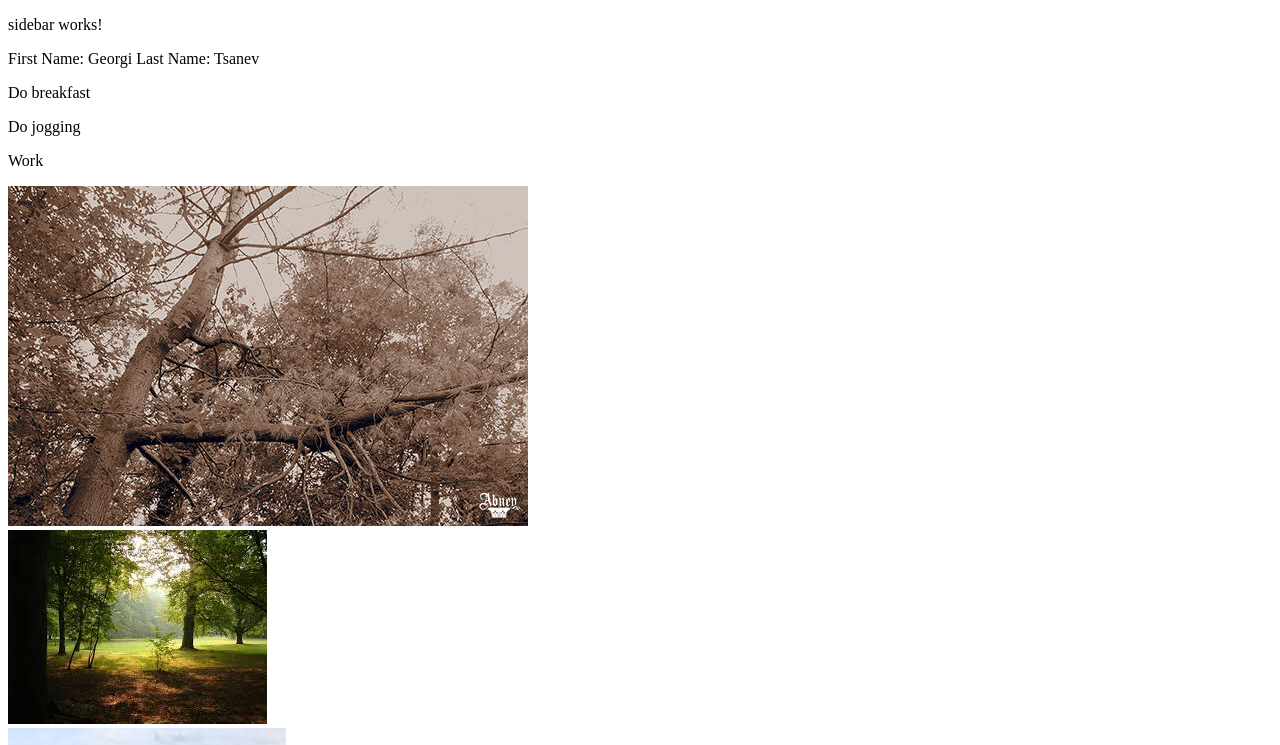
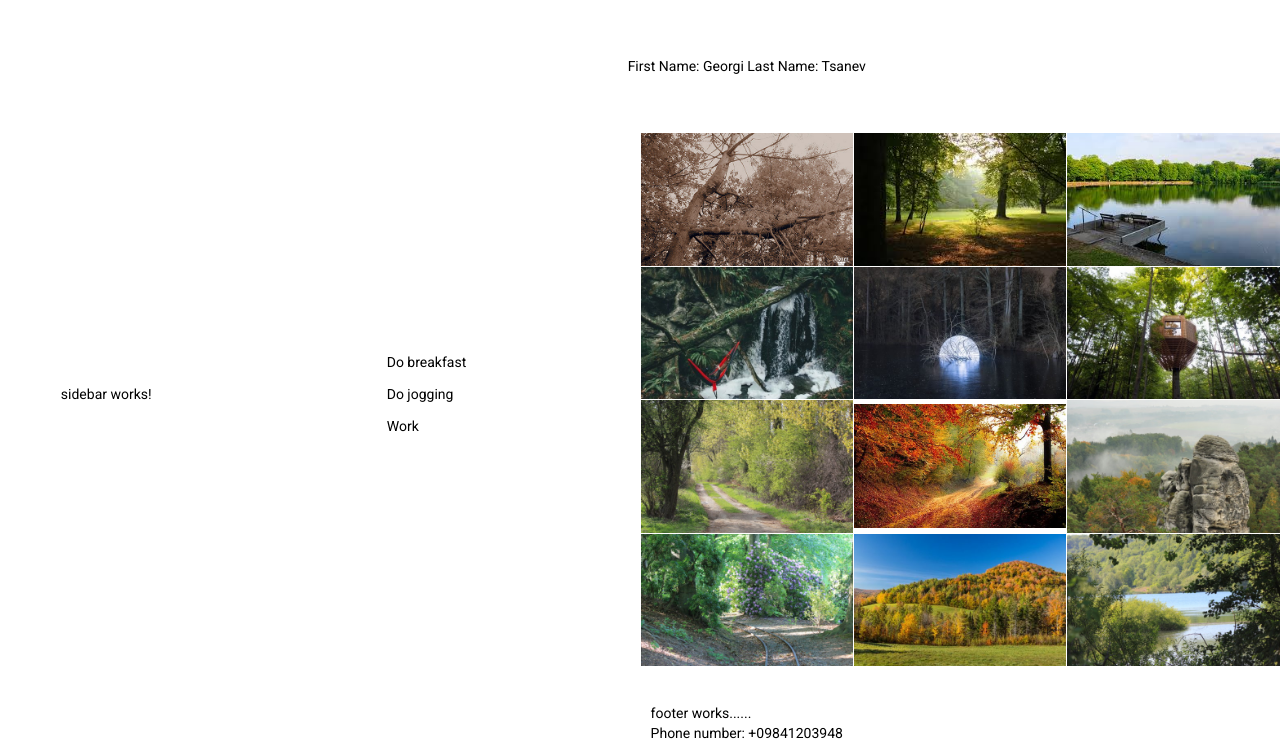
Before and after one commit to cologneto/floLIVE-test, an Angular app: page / in a window 1280 px wide. Shown: the top 745 px of the page. Built offline with nearby package versions, Linux system fonts and the light colour scheme.

Commit message:
Material grid Components and Pictures grid styles added.

```diff
--- a/angular.json
+++ b/angular.json
@@ -27,6 +27,7 @@
               "src/assets"
             ],
             "styles": [
+              "./node_modules/@angular/material/prebuilt-themes/purple-green.css",
               "src/styles.css"
             ],
             "scripts": []
@@ -90,6 +91,7 @@
               "src/assets"
             ],
             "styles": [
+              "./node_modules/@angular/material/prebuilt-themes/purple-green.css",
               "src/styles.css"
             ],
             "scripts": []
--- a/package.json
+++ b/package.json
@@ -12,10 +12,12 @@
   "private": true,
   "dependencies": {
     "@angular/animations": "~11.1.1",
+    "@angular/cdk": "^11.1.1",
     "@angular/common": "~11.1.1",
     "@angular/compiler": "~11.1.1",
     "@angular/core": "~11.1.1",
     "@angular/forms": "~11.1.1",
+    "@angular/material": "^11.1.1",
     "@angular/platform-browser": "~11.1.1",
     "@angular/platform-browser-dynamic": "~11.1.1",
     "@angular/router": "~11.1.1",
--- a/src/app/app.component.css
+++ b/src/app/app.component.css
@@ -0,0 +1,4 @@
+app-main-right {
+  min-width: 100%;
+  height: auto;
+}
--- a/src/app/app.component.html
+++ b/src/app/app.component.html
@@ -1,13 +1,34 @@
-<div>
+<mat-grid-list cols="6" rowHeight="16.55vh">
+  <mat-grid-tile
+    [colspan]="1"
+    [rowspan]="6">
     <app-sidebar></app-sidebar>
+  </mat-grid-tile>
+  <mat-grid-tile
+    [colspan]="5"
+    [rowspan]="1">
     <app-header
       [firstName]="customer.firstName"
       [lastName]="customer.lastName"></app-header>
+  </mat-grid-tile>
+  <mat-grid-tile
+    [colspan]="2"
+    [rowspan]="4">
     <app-main-left
       [todos]="todos"></app-main-left>
+  </mat-grid-tile>
+
+  <mat-grid-tile
+    [colspan]="3"
+    [rowspan]="4">
     <app-main-right
       [suggestions]="suggestions" ></app-main-right>
+  </mat-grid-tile>
+  <mat-grid-tile
+    [colspan]="5"
+    [rowspan]="1">
     <app-footer
       [phoneNumber]="customer.phoneNumber"
       [mail]="customer.mail"></app-footer>
-</div>
+  </mat-grid-tile>
+</mat-grid-list>
--- a/src/app/main-right/main-right.component.css
+++ b/src/app/main-right/main-right.component.css
@@ -0,0 +1,4 @@
+.tile-image {
+  width: 100%;
+  height: auto;
+}
--- a/src/app/main-right/main-right.component.html
+++ b/src/app/main-right/main-right.component.html
@@ -1,5 +1,7 @@
 <div>
-  <div *ngFor="let suggestion of suggestions">
-    <img src="{{ suggestion }}" alt="">
-  </div>
+  <mat-grid-list cols="3" rowHeight="16.55vh">
+      <mat-grid-tile [rowspan]="1" [colspan]="1" *ngFor="let suggestion of suggestions">
+        <img src="{{ suggestion }}" class="tile-image">
+      </mat-grid-tile>
+  </mat-grid-list>
 </div>
--- a/src/index.html
+++ b/src/index.html
@@ -6,8 +6,11 @@
   <base href="/">
   <meta name="viewport" content="width=device-width, initial-scale=1">
   <link rel="icon" type="image/x-icon" href="favicon.ico">
+  <link rel="preconnect" href="https://fonts.gstatic.com">
+  <link href="https://fonts.googleapis.com/css2?family=Roboto:wght@300;400;500&display=swap" rel="stylesheet">
+  <link href="https://fonts.googleapis.com/icon?family=Material+Icons" rel="stylesheet">
 </head>
-<body>
+<body class="mat-typography">
   <app-root></app-root>
 </body>
 </html>
--- a/src/styles.css
+++ b/src/styles.css
@@ -1 +1,4 @@
 /* You can add global styles to this file, and also import other style files */
+
+html, body { height: 100%; }
+body { margin: 0; font-family: Roboto, "Helvetica Neue", sans-serif; }
```
Also changed, not shown: src/app/app.module.ts (+6 -2 lines), 1 other file (tests, documents, lock files or other folders). Lines whose indentation alone changed are shown as unchanged.
